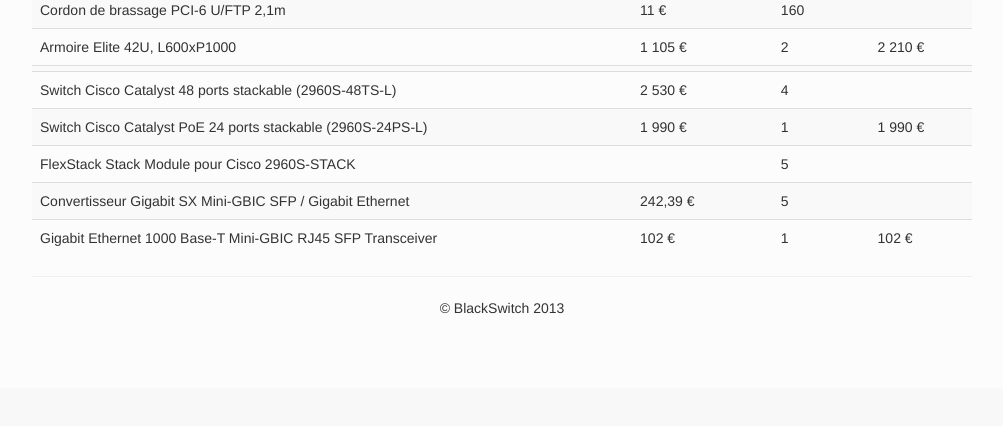
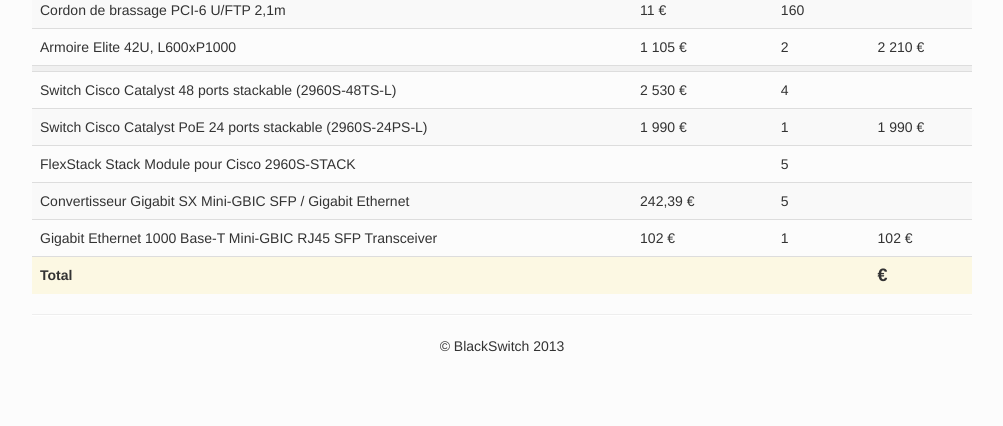
Before and after one commit to aerialls/TCS, a PHP site: template templates/prix-cablage.html.twig in a window 1280 px wide. Shown: the part 1785-2211 px from the top of the page, without its empty margins (138-1141 px from the left). Before the commit the page ends 2099 px from the top, so only its background shows below. Run offline with PHP 8.4, Linux system fonts and the light colour scheme; the template is opened without the code that fills it, so the values that code supplies are empty; some libraries are stand-ins or nearby versions.

Commit message:
added price layer

```diff
--- a/templates/prix-cablage.html.twig
+++ b/templates/prix-cablage.html.twig
@@ -330,6 +330,13 @@
             <td>1</td>
             <td>102 &euro;</td>
         </tr>
+
+        <tr class="warning">
+            <td><strong>Total</strong></td>
+            <td></td>
+            <td></td>
+            <td><span class="price">&euro;</span></td>
+        </tr>
     </tbody>
 </table>
 {% endblock %}
--- a/web/css/layout.css
+++ b/web/css/layout.css
@@ -167,7 +167,7 @@ footer p {
 }
 
 .table-separator {
-  background-color: #555;
+  background-color: #f0f0f0 !important;
   height: 5px;
   padding: 0px !important;
 }
```
